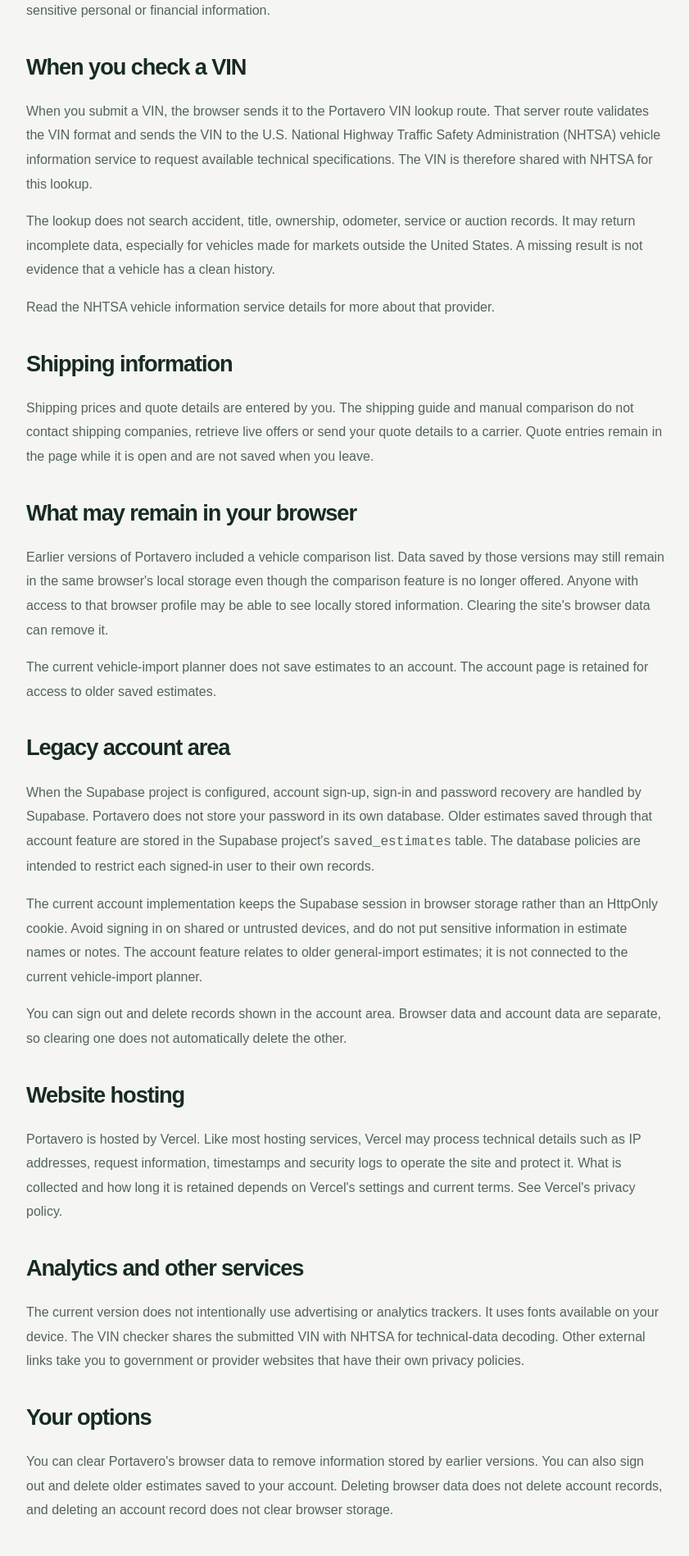
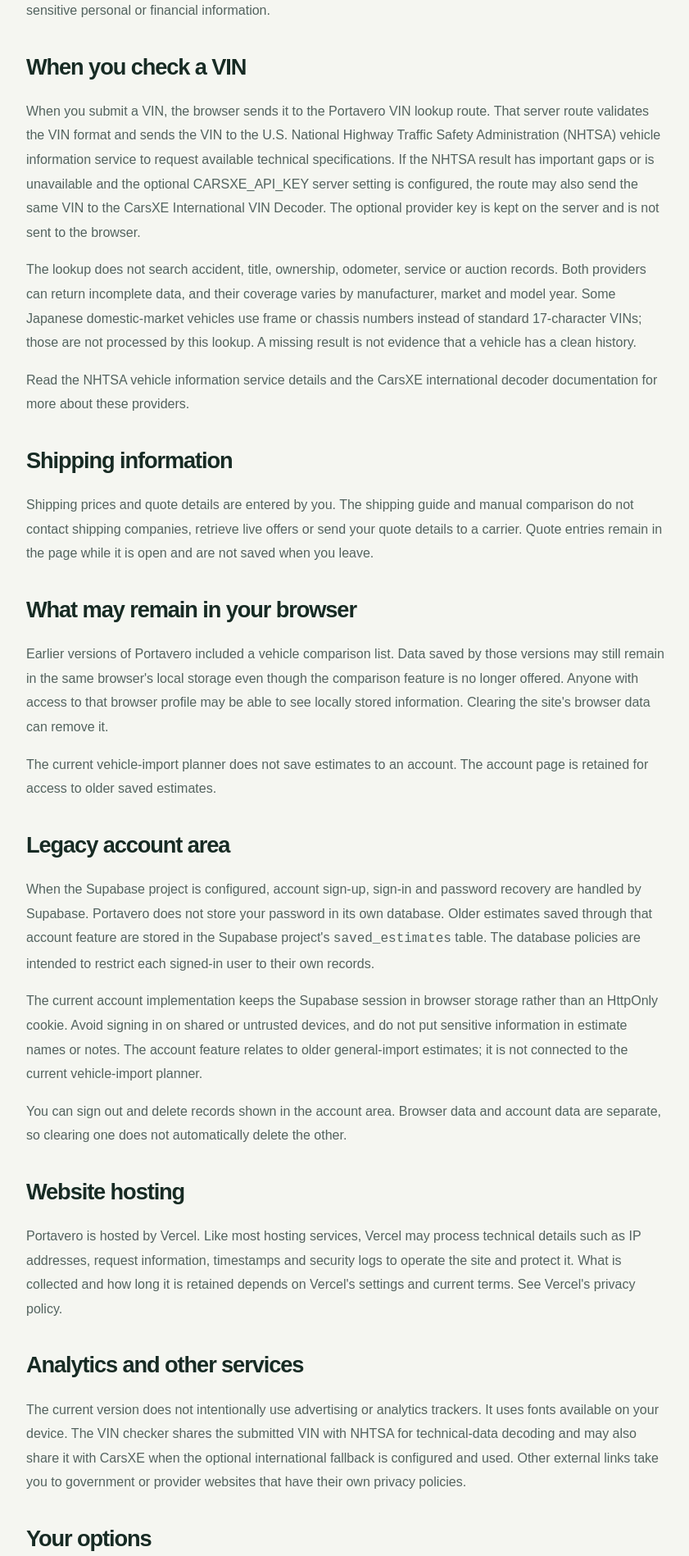
Before and after one commit to GIORGIO2032Q4E/portavero, a Next.js app: page /privacy-policy in a window 1280 px wide. Shown: the part 660-2558 px from the top of the page at 82% size, without its empty margins (218-1059 px from the left). Built offline with nearby package versions, Linux system fonts and the light colour scheme; no server answers.

Commit message:
Disclose optional international VIN provider data sharing

```diff
--- a/src/app/privacy-policy/page.tsx
+++ b/src/app/privacy-policy/page.tsx
@@ -23,9 +23,9 @@ export default function PrivacyPolicyPage() {
           <p>The current vehicle-import planner performs its calculations in your browser. The costs and vehicle details you enter into that planner are not sent to an external service just to calculate the displayed estimate. Do not enter sensitive personal or financial information.</p>
 
           <h2>When you check a VIN</h2>
-          <p>When you submit a VIN, the browser sends it to the Portavero VIN lookup route. That server route validates the VIN format and sends the VIN to the U.S. National Highway Traffic Safety Administration (NHTSA) vehicle information service to request available technical specifications. The VIN is therefore shared with NHTSA for this lookup.</p>
-          <p>The lookup does not search accident, title, ownership, odometer, service or auction records. It may return incomplete data, especially for vehicles made for markets outside the United States. A missing result is not evidence that a vehicle has a clean history.</p>
-          <p>Read the <a href="https://vpic.nhtsa.dot.gov/" target="_blank" rel="noreferrer">NHTSA vehicle information service details</a> for more about that provider.</p>
+          <p>When you submit a VIN, the browser sends it to the Portavero VIN lookup route. That server route validates the VIN format and sends the VIN to the U.S. National Highway Traffic Safety Administration (NHTSA) vehicle information service to request available technical specifications. If the NHTSA result has important gaps or is unavailable and the optional CARSXE_API_KEY server setting is configured, the route may also send the same VIN to the CarsXE International VIN Decoder. The optional provider key is kept on the server and is not sent to the browser.</p>
+          <p>The lookup does not search accident, title, ownership, odometer, service or auction records. Both providers can return incomplete data, and their coverage varies by manufacturer, market and model year. Some Japanese domestic-market vehicles use frame or chassis numbers instead of standard 17-character VINs; those are not processed by this lookup. A missing result is not evidence that a vehicle has a clean history.</p>
+          <p>Read the <a href="https://vpic.nhtsa.dot.gov/" target="_blank" rel="noreferrer">NHTSA vehicle information service details</a> and the <a href="https://docs.carsxe.com/docs/products/international-vin-decoder" target="_blank" rel="noreferrer">CarsXE international decoder documentation</a> for more about these providers.</p>
 
           <h2>Shipping information</h2>
           <p>Shipping prices and quote details are entered by you. The shipping guide and manual comparison do not contact shipping companies, retrieve live offers or send your quote details to a carrier. Quote entries remain in the page while it is open and are not saved when you leave.</p>
@@ -43,7 +43,7 @@ export default function PrivacyPolicyPage() {
           <p>Portavero is hosted by Vercel. Like most hosting services, Vercel may process technical details such as IP addresses, request information, timestamps and security logs to operate the site and protect it. What is collected and how long it is retained depends on Vercel's settings and current terms. See <a href="https://vercel.com/legal/privacy-policy" target="_blank" rel="noreferrer">Vercel's privacy policy</a>.</p>
 
           <h2>Analytics and other services</h2>
-          <p>The current version does not intentionally use advertising or analytics trackers. It uses fonts available on your device. The VIN checker shares the submitted VIN with NHTSA for technical-data decoding. Other external links take you to government or provider websites that have their own privacy policies.</p>
+          <p>The current version does not intentionally use advertising or analytics trackers. It uses fonts available on your device. The VIN checker shares the submitted VIN with NHTSA for technical-data decoding and may also share it with CarsXE when the optional international fallback is configured and used. Other external links take you to government or provider websites that have their own privacy policies.</p>
 
           <h2>Your options</h2>
           <p>You can clear Portavero's browser data to remove information stored by earlier versions. You can also sign out and delete older estimates saved to your account. Deleting browser data does not delete account records, and deleting an account record does not clear browser storage.</p>
```
